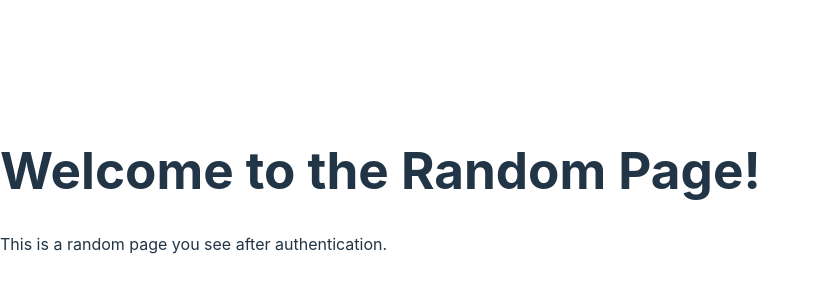
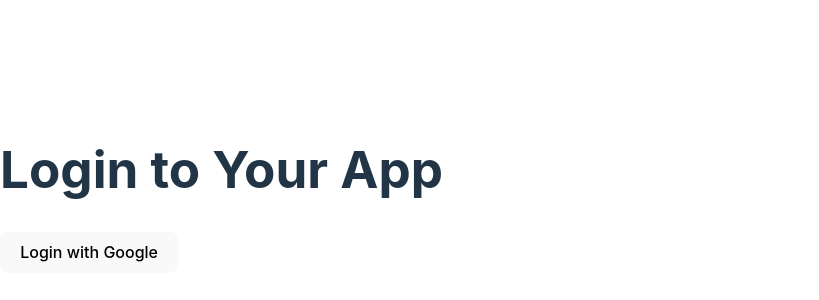
Before and after one commit to Todaricli/pg_certified_hackathon, a React (Vite) app in the folder frontend/: page / in a window 1280 px wide. Shown: the part 210-510 px from the top of the page, without its empty margins (0-819 px from the left). Built offline with nearby package versions, Linux system fonts and the light colour scheme.

Commit message:
refactored login prototype

```diff
--- a/frontend/src/App.jsx
+++ b/frontend/src/App.jsx
@@ -1,14 +1,14 @@
 import React from 'react';
 import { BrowserRouter as Router, Route, Routes } from 'react-router-dom';
 import Home from './pages/home';
-import Login from './pages/Login';
+import Login from './pages/login';
 
 function App() {
   return (
     <Router>
       <Routes>
-        <Route path="/" element={<Home />} />
-        <Route path="/login" element={<Login />} />
+        <Route path="/" element={<Login />} />
+        <Route path="/random" element={<Home />} />
       </Routes>
     </Router>
   );
--- /dev/null
+++ b/frontend/src/pages/Login.jsx
@@ -0,0 +1,13 @@
+import React from 'react';
+import GoogleLoginButton from '../components/GoogleLoginButton';
+
+function Login() {
+  return (
+    <div className="App">
+      <h1>Login to Your App</h1>
+      <GoogleLoginButton />
+    </div>
+  );
+}
+
+export default Login;
```
